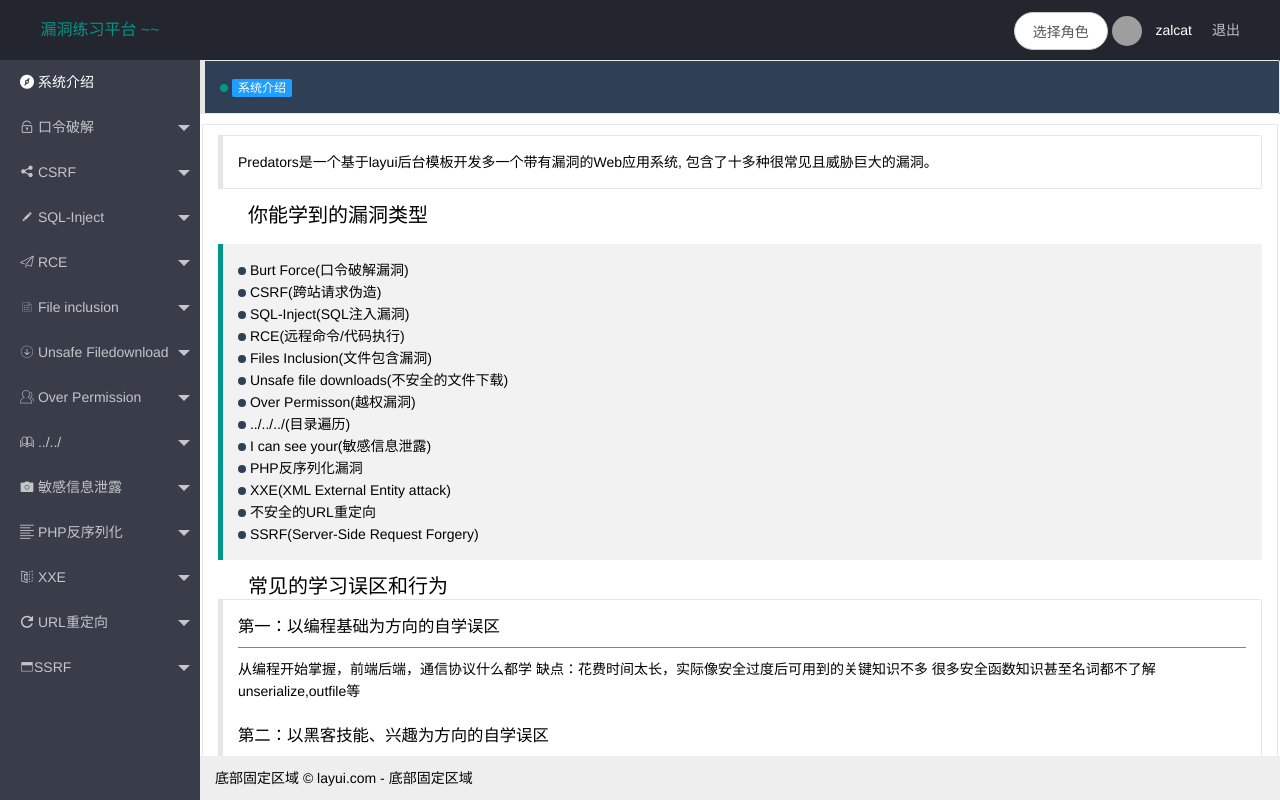
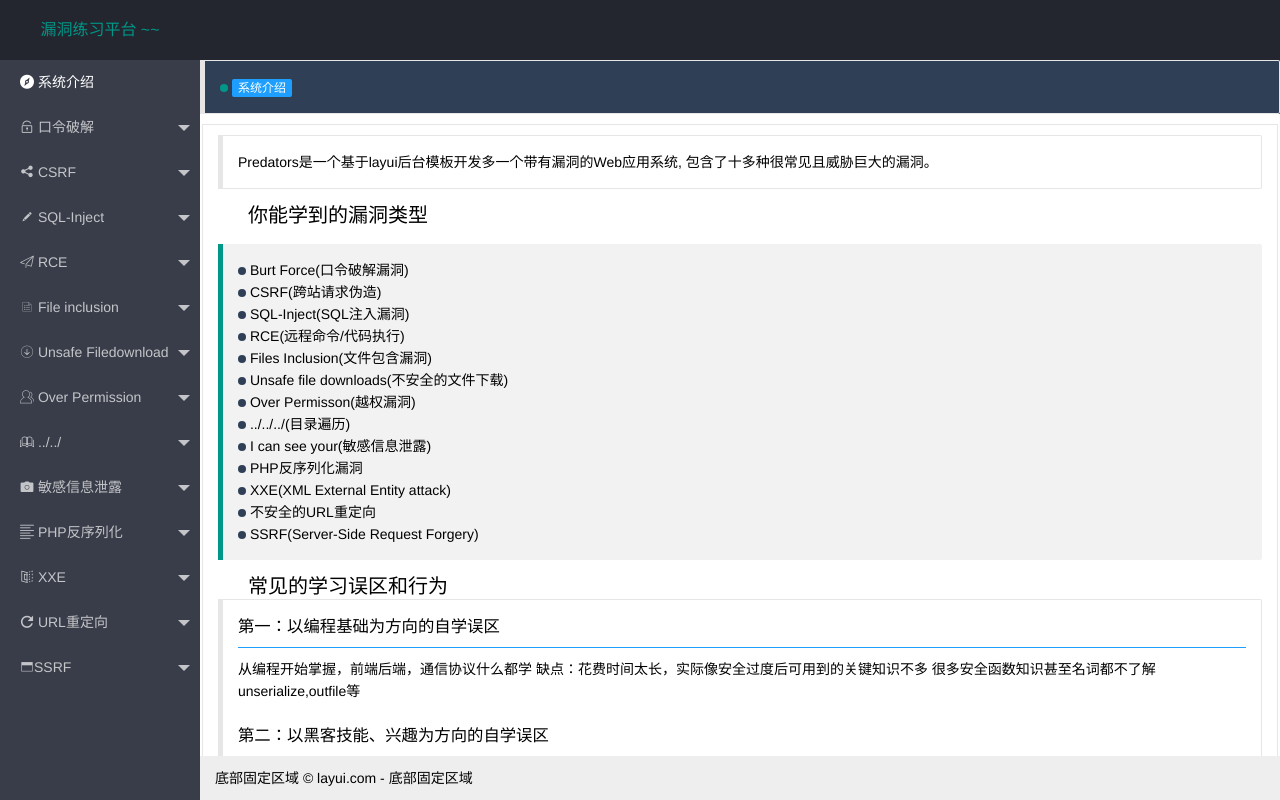
Before and after one commit to zalcat/predator, a PHP site: page / in a window 1280 px wide. Run offline with PHP 8.4, Linux system fonts and the light colour scheme; grey boxes are pictures that could not be loaded.

Commit message:
Update index.php

```diff
--- a/index.php
+++ b/index.php
@@ -27,7 +27,7 @@
                 </dl>
             </li>
         </ul> -->
-        <ul class="layui-nav layui-layout-right">
+<!--         <ul class="layui-nav layui-layout-right">
             <li class="layui-nav-item"> <button type="button" οnclick="selectRole()" class="layui-btn layui-btn-primary layui-btn-radius">选择角色</button>
                     <img src="http://t.cn/RCzsdCq" class="layui-nav-img">
                     zalcat
@@ -39,7 +39,7 @@
                 </dl>
             </li>
             <li class="layui-nav-item"><a href="">退出</a></li>
-        </ul>
+        </ul> -->
     </div>
 
     <!-- 核心列表 -->
```
